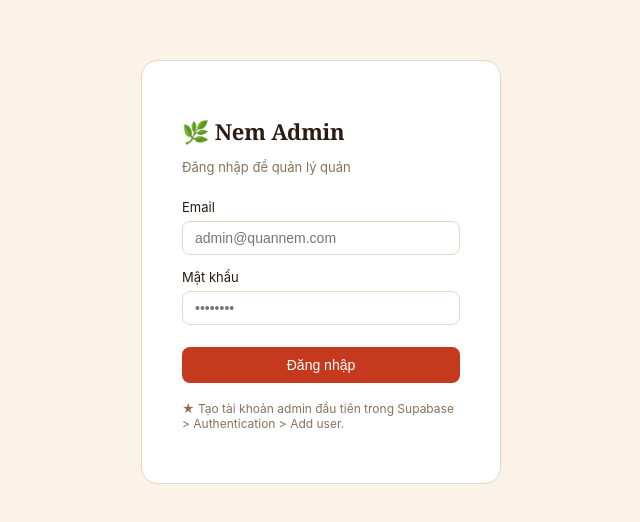
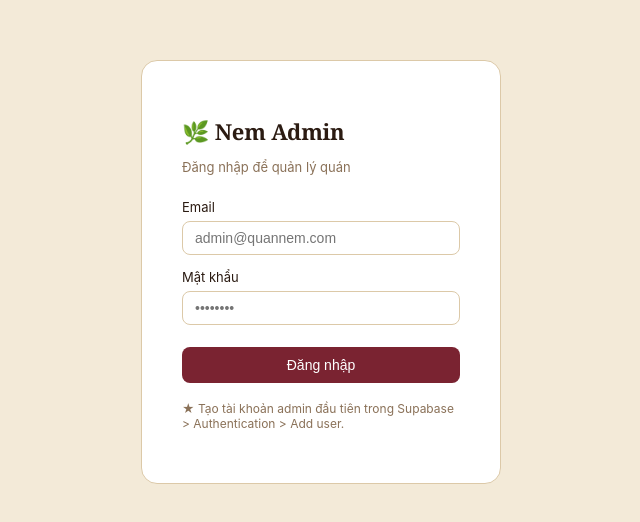
Before and after one commit to sounnoc-debug/nem-admin-soun, a Next.js app: page /login in a window 1280 px wide. Shown: the part 128-650 px from the top of the page, without its empty margins (319-959 px from the left). Built offline with nearby package versions, Linux system fonts and the light colour scheme; no server answers.

Commit message:
Update color variables in globals.css

```diff
--- a/app/globals.css
+++ b/app/globals.css
@@ -1,12 +1,12 @@
 :root {
-  --bg: #FBF3E7;          /* nền màu bánh tráng */
+  --bg: #F3EAD8;          /* be */
   --paper: #FFFFFF;
   --ink: #2B1B12;          /* chữ nâu đậm */
-  --chili: #C5391E;        /* đỏ ớt chấm nem */
-  --chili-dark: #9C2C16;
-  --herb: #4B6B43;         /* xanh lá chuối/rau thơm */
-  --herb-light: #7C9B6E;
-  --line: #E4D6C2;
+  --chili: #7A2331;        /* đỏ đô */
+  --chili-dark: #591620;
+  --herb: #2F6B3D;         /* xanh lục */
+  --herb-light: #5C9468;
+  --line: #DCC9A8;
   --warn: #C5391E;
   --ok: #4B6B43;
   --pending: #B6862C;
```
